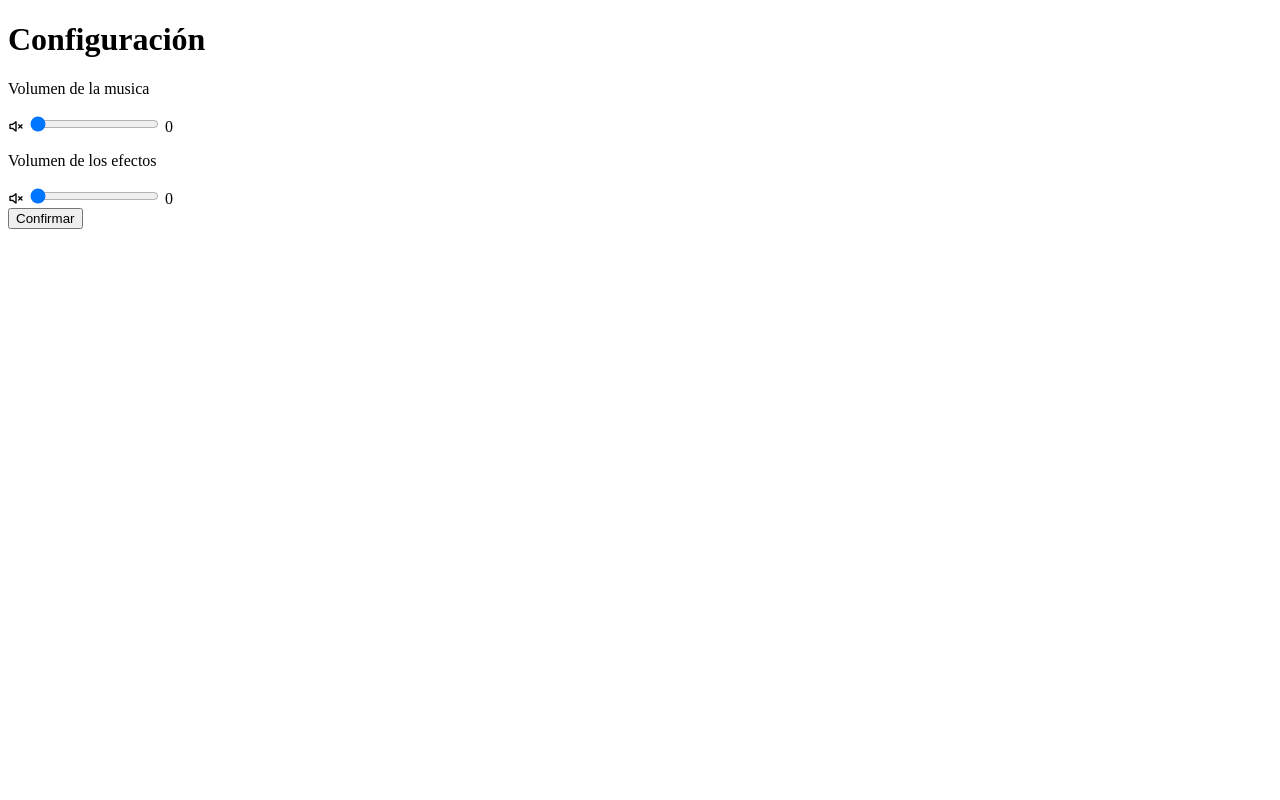
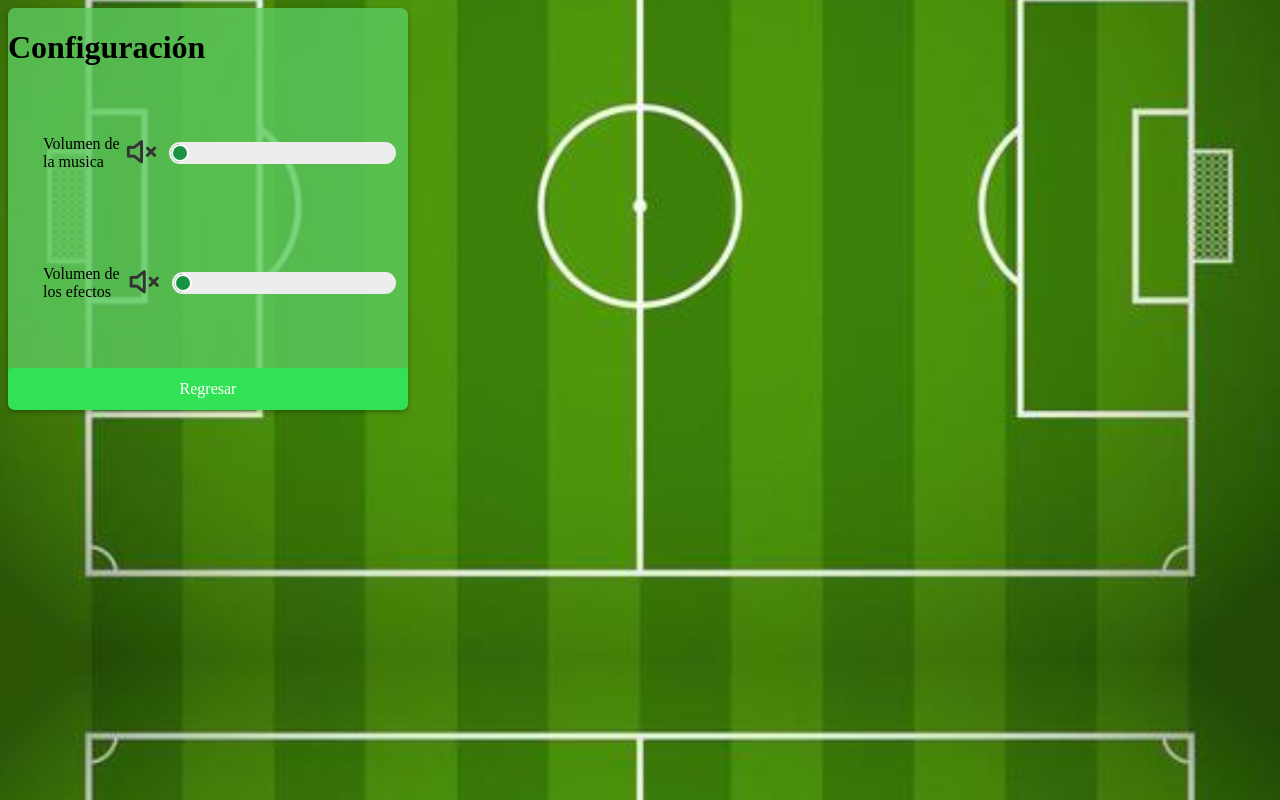
Before and after one commit to Slenderegroj/Graficas-Web, a plain HTML site: page Html/Configuracion.html in a window 1280 px wide. Drawn offline with nearby package versions, Linux system fonts and the light colour scheme.

Commit message:
Pantalla de configuracion

```diff
--- a/Css/Configuracion.css
+++ b/Css/Configuracion.css
@@ -0,0 +1,86 @@
+.container {
+	background-color: rgba(92, 203, 95, 0.8);
+	border-radius: 7px;
+	box-shadow: 0 2px 5px rgba(0, 0, 0, 0.3);
+	overflow: hidden;
+	width: 400px;
+	max-width: 100%;
+    position: relative;
+
+}
+
+.background{
+
+    background-image: url("../Imagenes/free-soccer-field-vector.jpg");
+    background-size: cover;
+    background-position: center;
+}
+
+
+.wrapper{
+  display: flex;
+  align-items: center;
+  justify-content: center;
+  height: 130px;
+  margin: 0 15px;
+  max-width: 600px;
+  width: 100%;
+  padding: 0 20px;
+  border-radius: 25px;
+}
+
+.wrapper #icon {
+    font-size: 35px;
+    color: #333;
+    width: 70px;
+    text-align: center;
+  }
+
+  .wrapper input {
+    max-width: 400px;
+    width: 100%;
+    margin: 0 10px;
+    appearance: none;
+    height: 18px;
+    border-radius: 25px;
+    background-color: #ededed;
+    box-shadow: 0 0 0 2px #ededed;
+    overflow: hidden;
+    cursor: pointer;
+  }
+
+  input::-webkit-slider-thumb {
+    appearance: none;
+    height: 18px;
+    width: 18px;
+    border-radius: 50%;
+    border: 2px solid #fff;
+    background-color: #179341;
+    box-shadow: -208px 0 0 200px #179341;
+  }
+  .wrapper .slide-value {
+    font-size: 27px;
+    font-weight: 500;
+    color: #333;
+    width: 70px;
+    text-align: center;
+  }
+
+  .TituloPantallas{
+    text-align: center;
+
+}
+
+.boton{
+
+    background-color: #31E354;
+	border: 2px solid #31E354;
+	border-radius: 4px;
+	color: #fff;
+	display: block;
+	font-family: inherit;
+	font-size: 16px;
+	padding: 10px;
+	margin-top: 20px;
+	width: 100%;
+}
--- a/Html/Configuracion.html
+++ b/Html/Configuracion.html
@@ -2,34 +2,39 @@
 <html lang="es">
 <head>
  <title>Configuración</title>
- <link rel="stylesheet" href="/Css/Configuracion.css">
+ <meta charset="UTF-8" />
+ <meta http-equiv="X-UA-Compatible" content="IE=edge" />
+ <meta name="viewport" content="width=device-width, initial-scale=1.0" />
+ <link rel="stylesheet" href="../Css/Configuracion.css">
  <link rel="stylesheet" href="http://unicons.iconscout.com/release/v4.0.0/css/line.css">
- <script src="/Js/Configuracion.js"></script>
+ <script src="../Js/Configuracion.js"></script>
 
 </head>
 <body class="background" >
+    <div class="container">
      <h1 Class="TitulosPantalla">Configuración</h1>
 
 
-    <div class="Barra">
+
+    <div class="wrapper">
         <p Class="TextoSecundario">Volumen de la musica</p>
         <i class="uil uil-volume-mute" id="icon"></i>
         <input type="range" min="0" step="1" max="100" value="0">
-        <span class="slide-value">0</span>
+        <span class="slide-value"></span>
     </div>
 
-    <div class="Barra">
+    <div class="wrapper">
         <p Class="TextoSecundario">Volumen de los efectos</p>
         <i class="uil uil-volume-mute" id="icon"></i>
         <input type="range" min="0" step="1" max="100" value="0">
-        <span class="slide-value">0</span>
+        <span class="slide-value"></span>
     </div>
 
     <div>
-    <button>Confirmar</button>
+    <button class="boton">Regresar</button>
     </div>
 
-
+</div>
 
 
 
```
Also changed, not shown: Html/MenuPausa.html (+1 -0 lines), Imagenes/free-soccer-field-vector.jpg (added).
